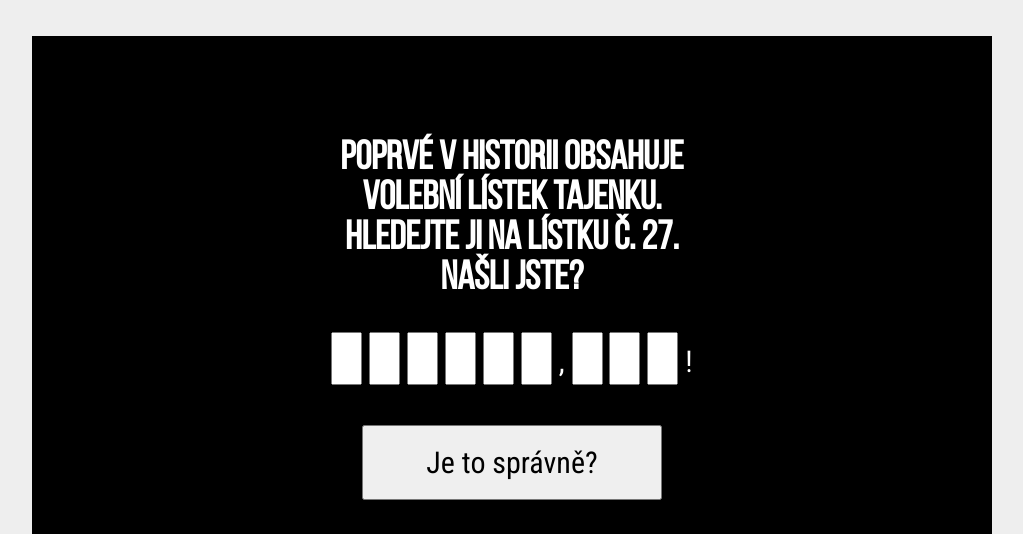
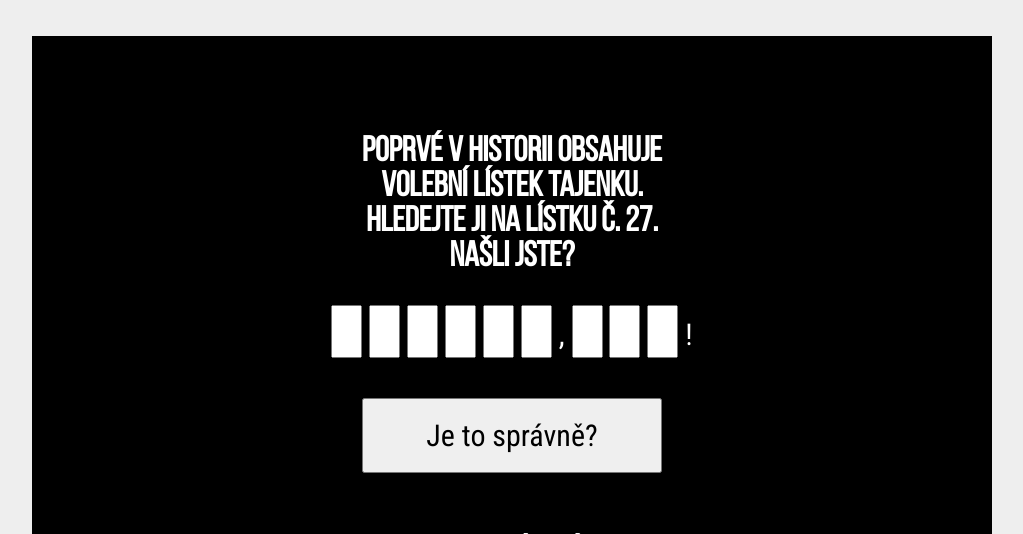
Before and after one commit to jitka/members, a Flask app: page / in a window 1280 px wide. Shown: the top 534 px of the page, without its empty margins (128-1151 px from the left). Run offline with Flask 2, Linux system fonts and the light colour scheme.

Commit message:
mensi pismo

```diff
--- a/app/tajemstvi/static/style.css
+++ b/app/tajemstvi/static/style.css
@@ -6,7 +6,7 @@ src: url('fonts/BebasNeueRegular.ttf');
 
 html { font-family: 'Roboto Condensed'; background: #eee; padding: 1rem; color: white}
 body { max-width: 960px; margin: 0 auto; background: black; min-height: 420px; text-align: center; margin-top: 20px; font-size: 30px; padding: 70px 0 }
-h1 { font-family: 'myFont'; font-size: 40px}
+h1 { font-family: 'myFont'; font-size: 35px}
 a { color: #377ba8; }
 hr { border: none; border-top: 1px solid lightgray; }
 nav { background: lightgray; display: flex; align-items: center; padding: 0 0.5rem; }
```
